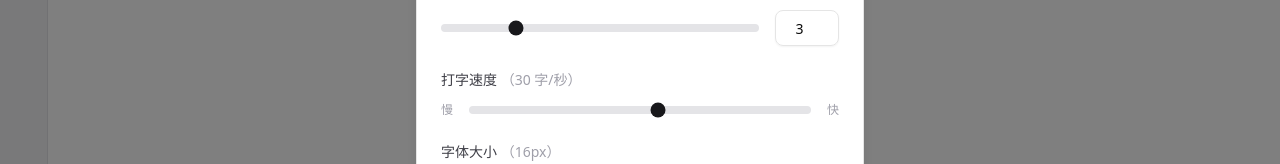
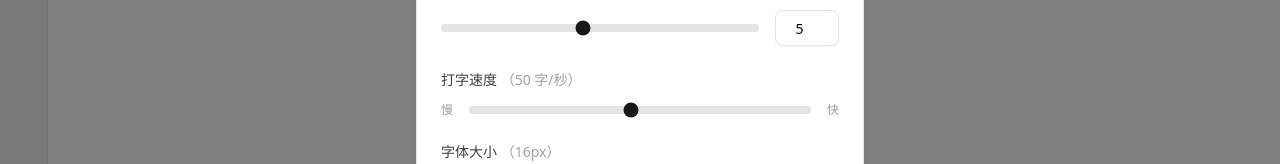
Before and after one commit to csdstar/chat-reader-fork, a Next.js app: page / in a window 1280 px wide. Both pictures are taken after a click on the button 1243 px from the left and 32 px from the top of the page. Shown: the part 307-471 px from the top of the page. Built offline with nearby package versions, Linux system fonts and the light colour scheme.

Commit message:
Update settings dialog to allow a wider range for typing speed and adjust default settings for paragraphs per message and typing speed. Enhanced input validation to support new maximum values.

```diff
--- a/src/components/settings-dialog.tsx
+++ b/src/components/settings-dialog.tsx
@@ -13,13 +13,13 @@ import { RotateCcw, X } from 'lucide-react';
 
 export interface Settings {
   paragraphsPerMessage: number;
-  typingSpeed: number; // characters per second (5-50)
+  typingSpeed: number; // characters per second (5-100)
   fontSize: number; // px (12-24)
 }
 
 export const DEFAULT_SETTINGS: Settings = {
-  paragraphsPerMessage: 3,
-  typingSpeed: 30, // 30 字/秒
+  paragraphsPerMessage: 5,
+  typingSpeed: 50, // 50 字/秒
   fontSize: 16,
 };
 
@@ -44,7 +44,7 @@ export function SettingsDialog({ open, onOpenChange, settings, onSettingsChange
   };
 
   const handleSpeedChange = (value: number) => {
-    const clamped = Math.max(5, Math.min(50, value || 30));
+    const clamped = Math.max(5, Math.min(100, value || 50));
     setLocalSettings(prev => ({ ...prev, typingSpeed: clamped }));
   };
 
@@ -115,7 +115,7 @@ export function SettingsDialog({ open, onOpenChange, settings, onSettingsChange
               <input
                 type="range"
                 min="5"
-                max="50"
+                max="100"
                 value={localSettings.typingSpeed}
                 onChange={(e) => handleSpeedChange(Number(e.target.value))}
                 className="flex-1 h-2 bg-zinc-200 rounded-lg appearance-none cursor-pointer accent-zinc-900"
```
